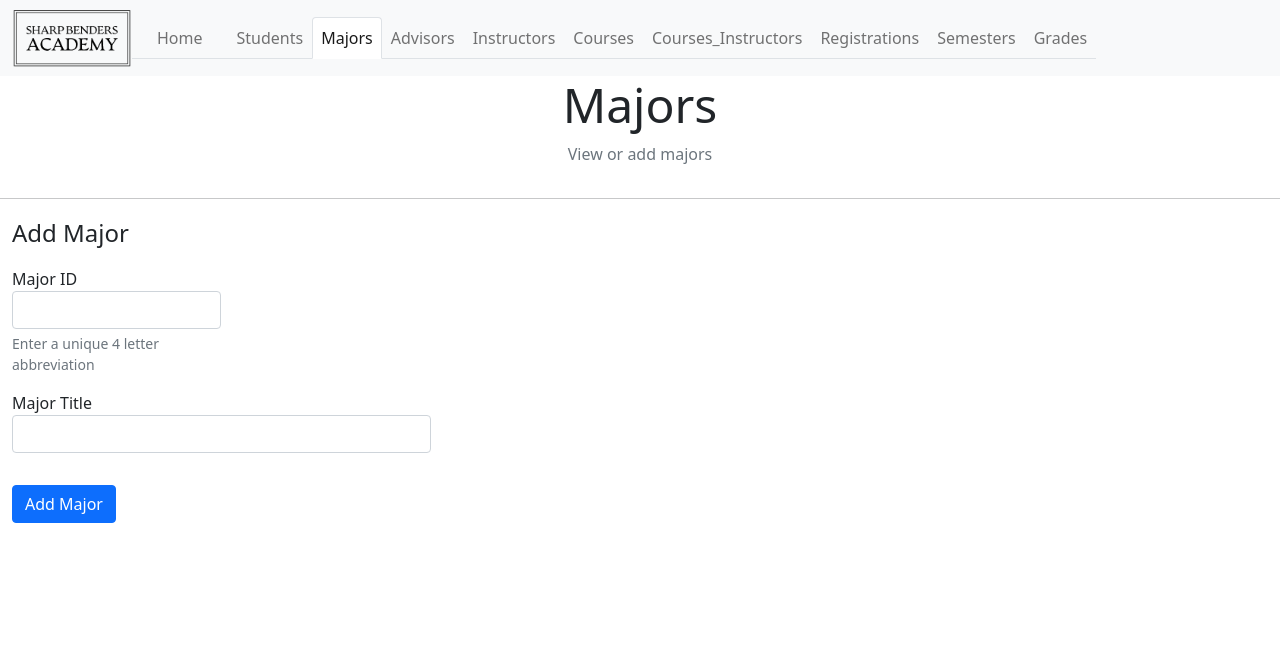
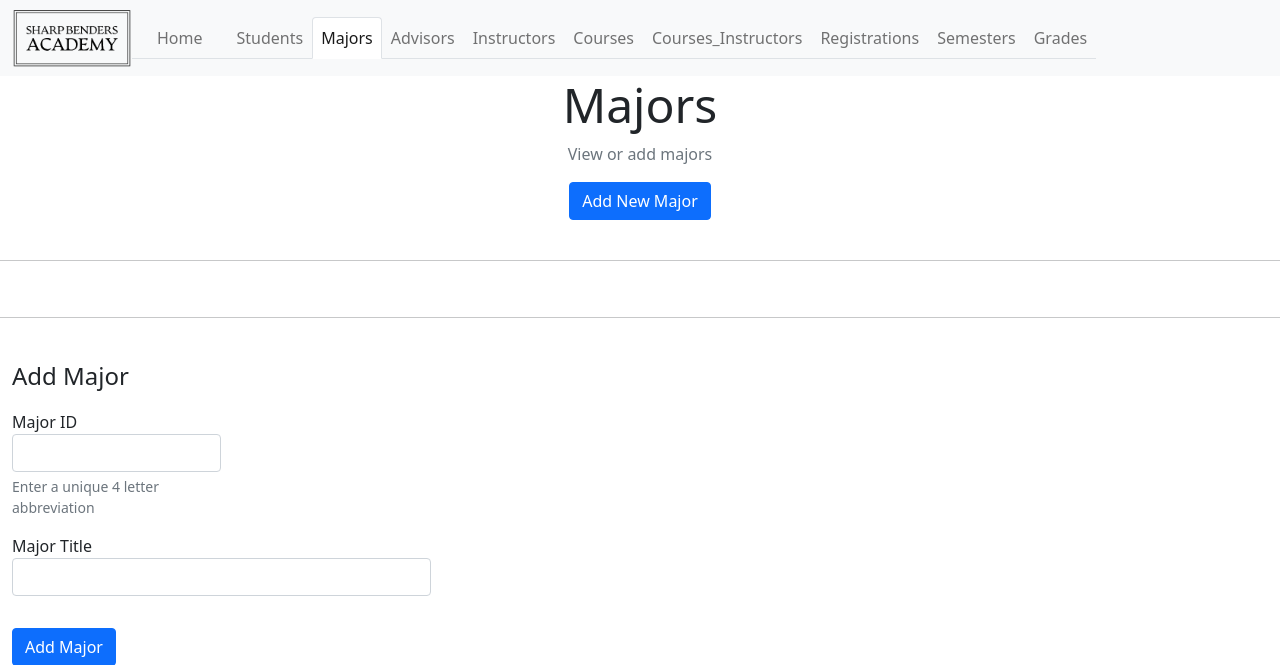
Before and after one commit to Sharp-Benders-Academy/Sharp-Benders-Academy, a Flask app: template templates/majors.j2 in a window 1280 px wide. Shown: the top 665 px of the page. Run offline with Flask 2, Linux system fonts and the light colour scheme; the template is opened without the code that fills it, so the values that code supplies are empty; some libraries are stand-ins or nearby versions.

Commit message:
'Add New Major' button added

```diff
--- a/templates/majors.j2
+++ b/templates/majors.j2
@@ -24,6 +24,13 @@
     <p class="text-muted">View or add majors</p>
 </div>
 
+<!-- Add New Student Button -->
+<div class="container-fluid text-center">
+    <button class="btn btn-primary" onclick="window.location.href='#addMajor';">Add New Major</button>
+</div>
+<br />
+
+
 <table class="table table-striped table-hover">
     <thead>
         <tr>
@@ -45,6 +52,12 @@
 </table>
 
 <hr>
+
+<p id="addMajor"> </p>
+<br />
+<hr>
+<br />
+
 
 <div class="container-fluid">
     <form action="/majors" method="post" class="form-horizontal">
--- a/templates/students.j2
+++ b/templates/students.j2
@@ -59,6 +59,7 @@
 <br />
 <hr>
 <br />
+
 <!-- Insert student -->
 <div class="container-fluid">
 
```
